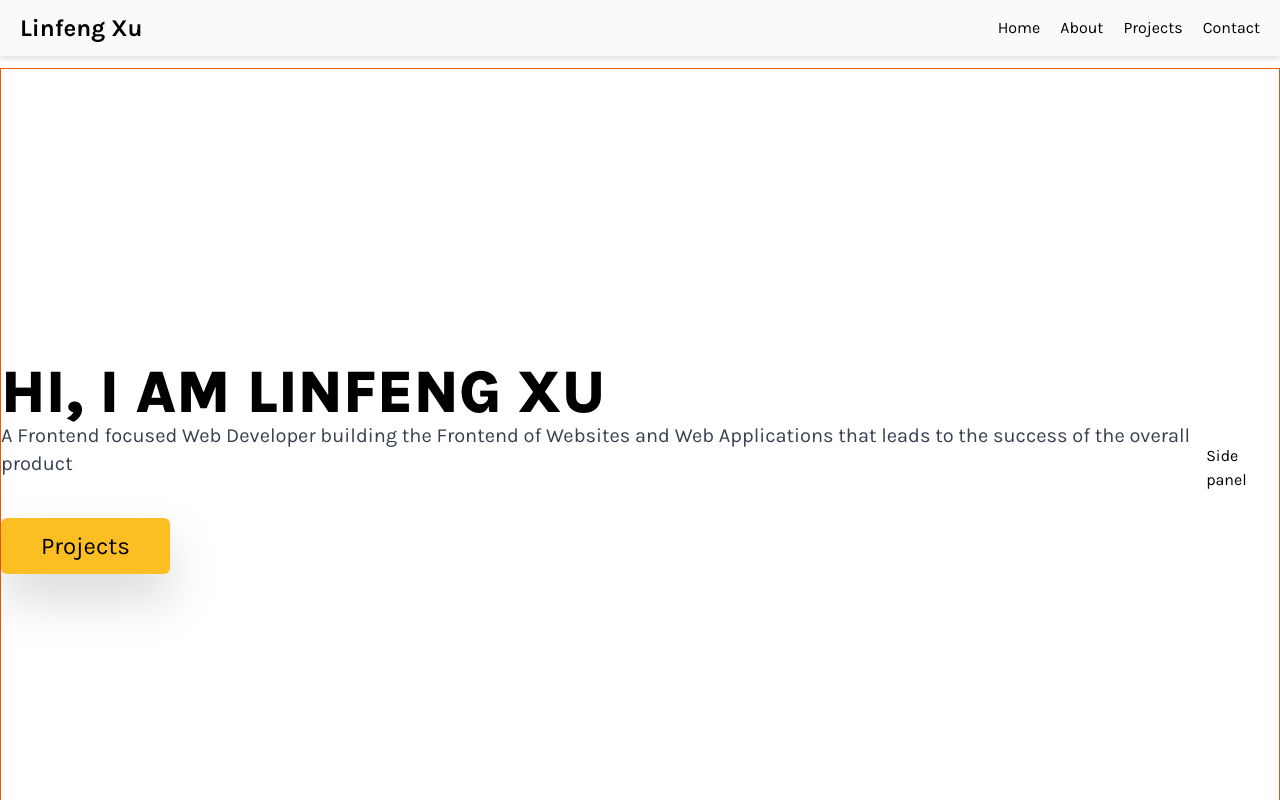
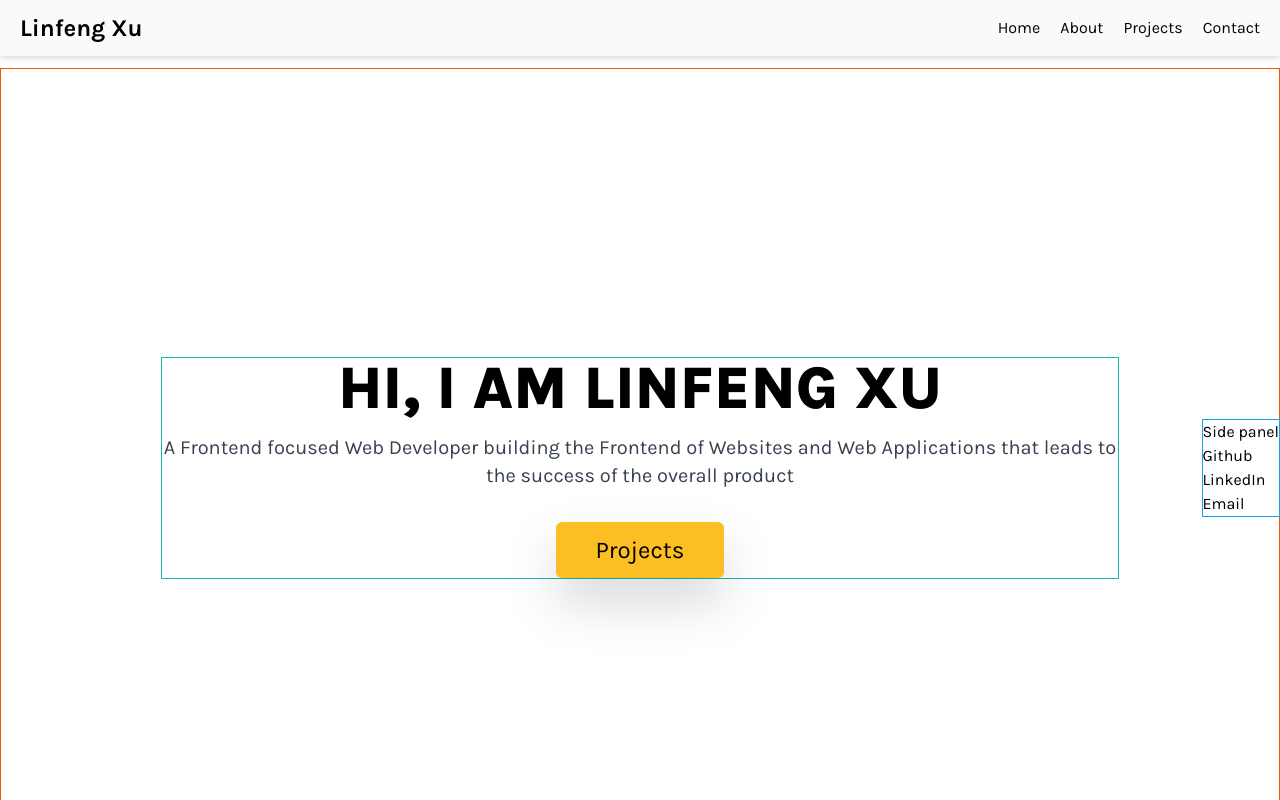
Before and after one commit to whiskey711/my-website-app, a Next.js app: page / in a window 1280 px wide. Shown: the top 800 px of the page. Built offline with nearby package versions, Linux system fonts and the light colour scheme; a web font is replaced by a local one.

Commit message:
build home sec structure

```diff
--- a/components/HomeSec.js
+++ b/components/HomeSec.js
@@ -1,13 +1,17 @@
 export default function HomeSec() {
   return (
-    <div className="border border-orange-600 min-h-screen flex items-center justify-between">
-      <div className="">
+    <div className="border border-orange-600 min-h-screen flex justify-center items-center">
+      <div className="border border-teal-500 relative mx-40 text-center">
         <h1 className="text-6xl font-black uppercase">Hi, I am Linfeng Xu</h1>
-        <p className="text-xl text-gray-700">A Frontend focused Web Developer building the Frontend of Websites and Web Applications that leads to the success of the overall product</p>
-        <button className="px-10 py-3 bg-amber-400 text-2xl mt-10 rounded-md drop-shadow-2xl hover:bg-amber-500">Projects</button>
+        <p className="text-xl text-gray-700 mt-4 mb-8">A Frontend focused Web Developer building the Frontend of Websites and Web Applications that leads to the success of the overall product</p>
+        <button className="px-10 py-3 bg-amber-400 text-2xl rounded-md drop-shadow-2xl hover:bg-amber-500">Projects</button>
       </div>
-      <div>
+      <div className="border border-sky-500 absolute right-0">
         Side panel
+        <div>Github</div>
+        <div>LinkedIn</div>
+        <div>Email</div>
+        <div></div>
       </div>
     </div>
   );
```
